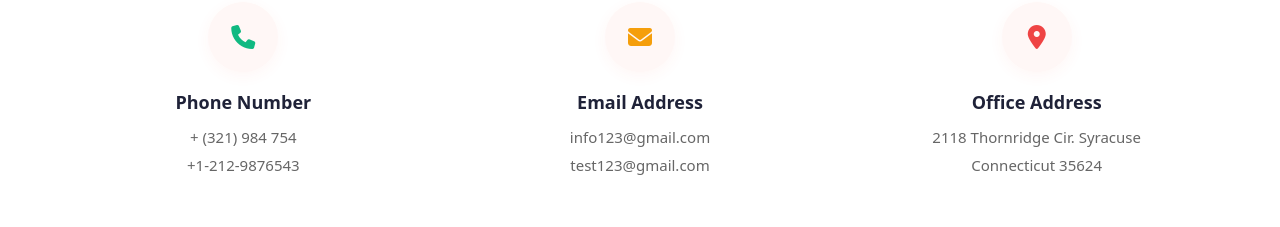
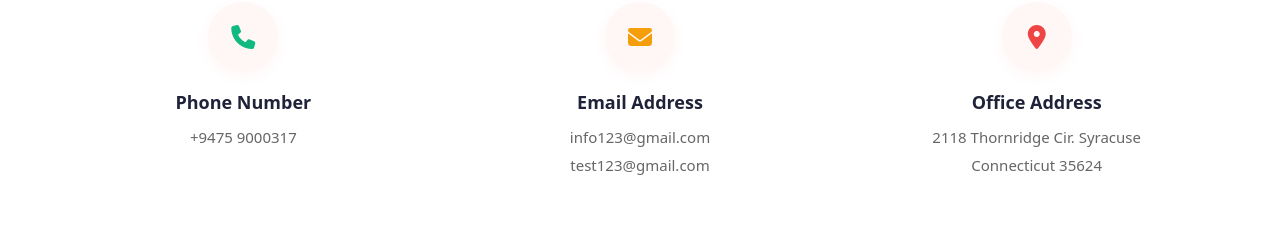
Before and after one commit to chathu-2003/ngo-management-system_eSupport, a React (Vite) app: page /contact in a window 1280 px wide. Shown: the part 980-1207 px from the top of the page. Built offline with nearby package versions, Linux system fonts and the light colour scheme.

Commit message:
Donation page changes

```diff
--- a/src/pages/Contact.jsx
+++ b/src/pages/Contact.jsx
@@ -176,8 +176,8 @@ export default function ContactUsPage() {
         <div style={styles.infoCard}>
           <div style={{ ...styles.iconCircle, ...styles.phoneIcon }}><i className="fa-solid fa-phone"></i></div>
           <h3 style={styles.cardHeading}>Phone Number</h3>
-          <p style={styles.cardText}>+ (321) 984 754</p>
-          <p style={styles.cardText}>+1-212-9876543</p>
+          <p style={styles.cardText}>+9475 9000317</p>
+
         </div>
 
         <div style={styles.infoCard}>
--- a/src/pages/Donate.jsx
+++ b/src/pages/Donate.jsx
@@ -108,7 +108,6 @@ export default function DonatePage() {
   ];
 
   const tags = ['Charity', 'African people', 'Community', 'Food', 'Clean Water', 'Education', 'Health', 'Volunteers', 'Homeless child'];
-
   return (
     <div style={styles.bodyWrapper}>
       {/* --- INLINE RESPONSIVE CSS & HOVER OVERRIDES --- */}
```
